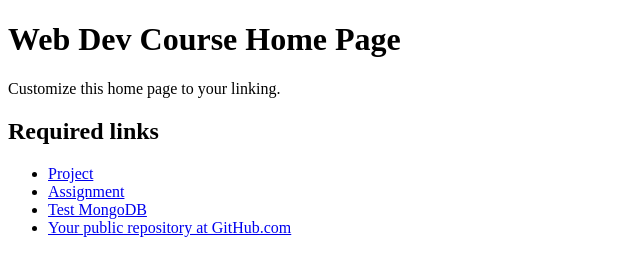
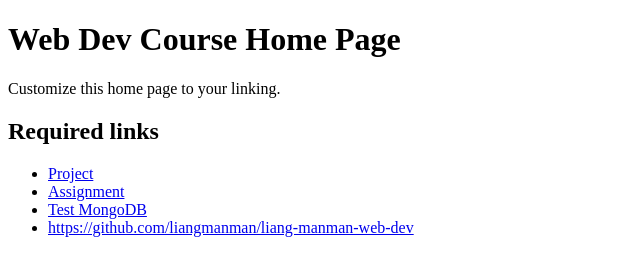
Before and after one commit to liangmanman/Liang-Manman-web-dev, a website: page public/index.html in a window 1280 px wide. Shown: the whole page, without its empty margins (0-640 px from the left). Drawn offline with Linux system fonts and the light colour scheme.

Commit message:
revise index.html

```diff
--- a/public/index.html
+++ b/public/index.html
@@ -23,7 +23,7 @@
             <a href="test/index.html">Test MongoDB</a>
         </li>
         <li>
-            <a href="#">Your public repository at GitHub.com</a>
+            <a href="#">https://github.com/liangmanman/liang-manman-web-dev</a>
         </li>
     </ul>
 </body>
```
